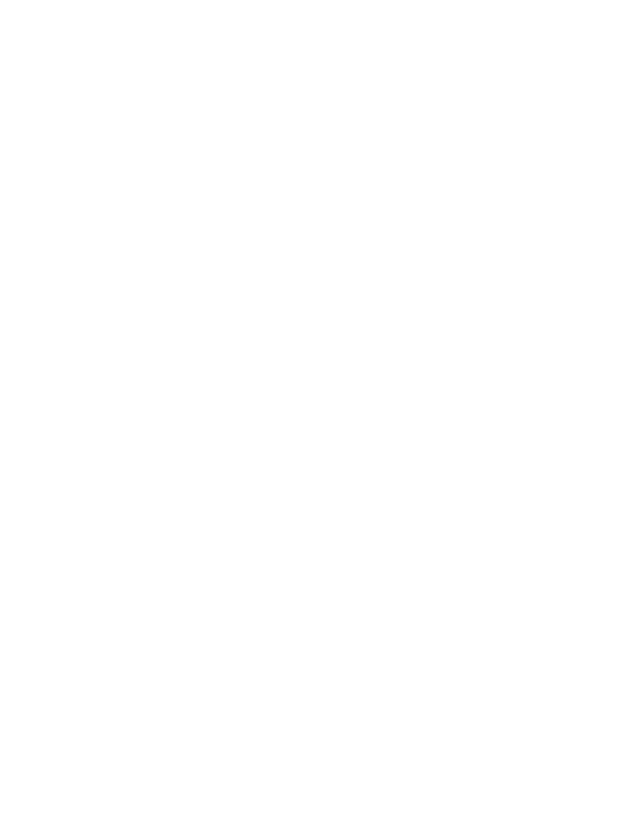
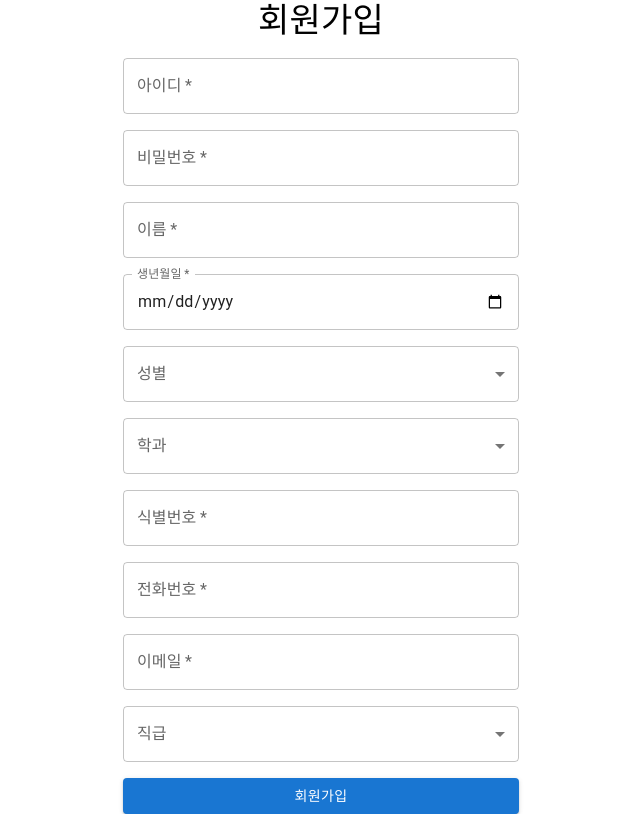
Before and after one commit to 2024-advanced-web-programming/AWPTerm-frontEnd, a React (Create React App) app: page /register in a window 1280 px wide. Before the commit this address had no page. Shown: the whole page, without its empty margins (319-959 px from the left). Built offline with nearby package versions, Linux system fonts and the light colour scheme.

Commit message:
[Front :: 종속성 수정 / 기타 컴포넌트 수정]

```diff
--- a/src/App.js
+++ b/src/App.js
@@ -1,16 +1,22 @@
 import React from 'react';
 import { BrowserRouter as Router, Routes, Route } from 'react-router-dom';
 import './App.css';
-import NavBar from './components/nav/navBar';
+// import NavBar from './components/nav/navBar';
 import Top from './components/main/top';
+import Login from './components/user/login';
+import Register from './components/user/register';
+import KakaoLoginHandeler from './components/handler/kakaoLoginHandler';
 
 function App() {
   return (
     <Router>
       <div className="App">
-        <NavBar />
+        {/* <NavBar /> */}
         <Routes>
           <Route path="/" element={<Top />} />
+          <Route path="/login" element={<Login />} />
+          <Route path="/register" element={<Register />} />
+          <Route path="/member/kakao/callback" element={<KakaoLoginHandeler />} />
           {/* 다른 라우팅 경로에 대한 Route 추가 */}
         </Routes>
       </div>
--- /dev/null
+++ b/src/components/handler/kakaoLoginHandler.js
@@ -0,0 +1,45 @@
+import { useNavigate } from "react-router-dom";
+import { useEffect } from "react";
+import axios from "axios";
+
+const KakaoLoginHandeler = (props) => {
+    const navigate = useNavigate();
+    const code = new URL(window.location.href).searchParams.get("code");
+
+    console.log("loginHandler")
+
+    useEffect(() => {
+        const kakaoLogin = async () => {
+          await axios({
+            method: "GET",
+            url: `${process.env.REACT_APP_SERVER_URL + '/member/kakao/callback/v2'}?code=${code}`,
+            headers: {
+              "Content-Type": "application/json;charset=utf-8", //json형태로 데이터를 보내겠다는뜻
+            //   "Access-Control-Allow-Origin": "*", //이건 cors 에러때문에 넣어둔것. 당신의 프로젝트에 맞게 지워도됨
+            },
+          }).then((res) => { //백에서 완료후 우리사이트 전용 토큰 넘겨주는게 성공했다면
+            console.log(res);
+            //계속 쓸 정보들( ex: 이름) 등은 localStorage에 저장해두자
+            // localStorage.setItem("name", res.data.account.kakaoName);
+            console.log("id", res.data.data.code);
+            console.log("pw", res.data.data.token);
+            //로그인이 성공하면 이동할 페이지
+            navigate("/register");
+          });
+        };
+        kakaoLogin();
+      }, [props.history]);
+
+
+      return (
+        <div className="LoginHandeler">
+          <div className="notice">
+            <p>로그인 중입니다.</p>
+            <p>잠시만 기다려주세요.</p>
+            <div className="spinner"></div>
+          </div>
+        </div>
+      );
+    };
+
+export default KakaoLoginHandeler;
--- a/src/components/nav/navBar.js
+++ b/src/components/nav/navBar.js
@@ -1,43 +1,37 @@
-import React from 'react';
-import { AppBar, Toolbar, Button, Typography } from '@mui/material';
-import { makeStyles } from '@mui/styles'; // 수정된 부분
+// import React from 'react';
+// import { AppBar, Toolbar, Button, Typography } from '@mui/material';
+// import { experimentalStyled as styled } from '@mui/system'; // @mui/system에서 experimentalStyled 가져오기
 
-const useStyles = makeStyles((theme) => ({
-  root: {
-    flexGrow: 1,
-  },
-  title: {
-    flexGrow: 1,
-  },
-  menuButton: {
-    marginRight: theme.spacing(2),
-  },
-}));
+// const StyledAppBar = styled(AppBar)(({ theme }) => ({
+//   // AppBar에 대한 스타일
+// }));
 
-const NavBar = () => {
-  const classes = useStyles();
+// const StyledToolbar = styled(Toolbar)(({ theme }) => ({
+//   // Toolbar에 대한 스타일
+// }));
 
-  return (
-    <div className={classes.root}>
-      <AppBar position="static">
-        <Toolbar>
-          <Typography variant="h6" className={classes.title}>
-            My App
-          </Typography>
-          <Button color="inherit">로그인</Button>
-          <Button color="inherit">회원가입</Button>
-        </Toolbar>
-      </AppBar>
-      <AppBar position="static" color="default">
-        <Toolbar>
-          <Button color="inherit">동아리 조회</Button>
-          <Button color="inherit">동아리 행사</Button>
-          <Button color="inherit">동영상</Button>
-          <Button color="inherit">사진</Button>
-        </Toolbar>
-      </AppBar>
-    </div>
-  );
-};
+// const NavBar = () => {
+//   return (
+//     <div>
+//       <StyledAppBar position="static">
+//         <StyledToolbar>
+//           <Typography variant="h6" component="div" sx={{ flexGrow: 1 }}>
+//             내 앱
+//           </Typography>
+//           <Button color="inherit">로그인</Button>
+//           <Button color="inherit">회원가입</Button>
+//         </StyledToolbar>
+//       </StyledAppBar>
+//       <StyledAppBar position="static" color="default">
+//         <StyledToolbar>
+//           <Button color="inherit">동아리 조회</Button>
+//           <Button color="inherit">동아리 행사</Button>
+//           <Button color="inherit">동영상</Button>
+//           <Button color="inherit">사진</Button>
+//         </StyledToolbar>
+//       </StyledAppBar>
+//     </div>
+//   );
+// };
 
-export default NavBar;
+// export default NavBar;
--- a/src/components/user/login.js
+++ b/src/components/user/login.js
@@ -0,0 +1,73 @@
+import React, { useState } from 'react';
+import { TextField, Button, Typography, Container } from '@mui/material';
+import axios from 'axios';
+
+const Login = () => {
+  const [username, setUsername] = useState('');
+  const [password, setPassword] = useState('');
+
+  const rest_api_key = process.env.REACT_APP_KAKAO_REST_API_KEY;
+  const redirect_uri = process.env.REACT_APP_KAKAO_REDIRECT_URI;
+
+  const kakaoURL = `https://kauth.kakao.com/oauth/authorize?client_id=${rest_api_key}&redirect_uri=${redirect_uri}&response_type=code`
+
+  const handleSubmit = async (event) => {
+    event.preventDefault();
+
+    try {
+        const res = await axios.post(process.env.REACT_APP_SERVER_URL + '/member/login', {
+            username,
+            password
+        });
+
+        console.log("success", res.data);
+    } catch (error) {
+        console.log("fail", error);
+    }
+  };
+
+  const handleKakaoLogin = async () => {
+    console.log("카카오 로그인");
+
+    window.location.href = kakaoURL;
+  }
+
+//   const getCode = async() => {
+
+
+//     const code = new URL(window.location.href).searchParams.get("code");
+//     const id = new URL(window.location.href).searchParams.get("id");
+//     const password = new URL(window.location.href).searchParams.get("password");
+
+//     console.log("code", code);
+//     console.log("id", id);
+//     console.log("pw", password);
+//   }
+
+  return (
+    <Container maxWidth="xs">
+      <Typography variant="h4" align="center">로그인</Typography>
+      <form style={{ marginTop: '1rem', display: 'flex', flexDirection: 'column', gap: '1rem' }} onSubmit={handleSubmit}>
+        <TextField
+          label="사용자명"
+          variant="outlined"
+          value={username}
+          onChange={(e) => setUsername(e.target.value)}
+          required
+        />
+        <TextField
+          label="비밀번호"
+          type="password"
+          variant="outlined"
+          value={password}
+          onChange={(e) => setPassword(e.target.value)}
+          required
+        />
+        <Button variant="contained" color="primary" type="submit">로그인</Button>
+        <Button variant="contained" color="primary" onClick={handleKakaoLogin}>카카오 로그인</Button>
+      </form>
+    </Container>
+  );
+};
+
+export default Login;
--- /dev/null
+++ b/src/components/user/register.js
@@ -0,0 +1,150 @@
+import React, { useState } from 'react';
+import axios from 'axios';
+import { TextField, Button, Typography, Container, MenuItem, FormControl, InputLabel, Select } from '@mui/material';
+
+const Register = () => {
+  const [formData, setFormData] = useState({
+    id: '',
+    password: '',
+    name: '',
+    birthDate: '',
+    gender: '',
+    major: '',
+    code: '',
+    phoneNumber: '',
+    email: '',
+    position: ''
+  });
+
+  const handleChange = (e) => {
+    const { name, value } = e.target;
+    setFormData({
+      ...formData,
+      [name]: value
+    });
+  };
+
+  const handleSubmit = async (event) => {
+    event.preventDefault();
+
+    try {
+      const res = await axios.post(process.env.REACT_APP_SERVER_URL + 'register', formData);
+      console.log('회원가입 성공:', res.data);
+      // 여기에서 회원가입이 성공했을 때 할 작업 추가
+    } catch (error) {
+      console.error('회원가입 실패:', error);
+      // 여기에서 회원가입이 실패했을 때 할 작업 추가
+    }
+  };
+
+  return (
+    <Container maxWidth="xs">
+      <Typography variant="h4" align="center">회원가입</Typography>
+      <form style={{ marginTop: '1rem', display: 'flex', flexDirection: 'column', gap: '1rem' }} onSubmit={handleSubmit}>
+        <TextField
+          label="아이디"
+          name="id"
+          variant="outlined"
+          value={formData.id}
+          onChange={handleChange}
+          required
+        />
+        <TextField
+          label="비밀번호"
+          type="password"
+          name="password"
+          variant="outlined"
+          value={formData.password}
+          onChange={handleChange}
+          required
+        />
+        <TextField
+          label="이름"
+          name="name"
+          variant="outlined"
+          value={formData.name}
+          onChange={handleChange}
+          required
+        />
+        <TextField
+          label="생년월일"
+          type="date"
+          name="birthDate"
+          variant="outlined"
+          value={formData.birthDate}
+          onChange={handleChange}
+          required
+          InputLabelProps={{ shrink: true }}
+        />
+        <FormControl variant="outlined">
+          <InputLabel>성별</InputLabel>
+          <Select
+            label="성별"
+            name="gender"
+            value={formData.gender}
+            onChange={handleChange}
+            required
+          >
+            <MenuItem value="남자">남자</MenuItem>
+            <MenuItem value="여자">여자</MenuItem>
+          </Select>
+        </FormControl>
+        <FormControl variant="outlined">
+          <InputLabel>학과</InputLabel>
+          <Select
+            label="학과"
+            name="major"
+            value={formData.major}
+            onChange={handleChange}
+            required
+          >
+            <MenuItem value="컴퓨터소프트웨어공학과">컴퓨터소프트웨어공학과</MenuItem>
+            <MenuItem value="컴퓨터공학과">컴퓨터공학과</MenuItem>
+            <MenuItem value="인공지능공학과">능동지능공학과</MenuItem>
+          </Select>
+        </FormControl>
+        <TextField
+          label="식별번호"
+          name="code"
+          variant="outlined"
+          value={formData.code}
+          onChange={handleChange}
+          required
+        />
+        <TextField
+          label="전화번호"
+          name="phoneNumber"
+          variant="outlined"
+          value={formData.phoneNumber}
+          onChange={handleChange}
+          required
+        />
+        <TextField
+          label="이메일"
+          type="email"
+          name="email"
+          variant="outlined"
+          value={formData.email}
+          onChange={handleChange}
+          required
+        />
+        <FormControl variant="outlined">
+          <InputLabel>직급</InputLabel>
+          <Select
+            label="직급"
+            name="position"
+            value={formData.position}
+            onChange={handleChange}
+            required
+          >
+            <MenuItem value="교수">교수</MenuItem>
+            <MenuItem value="학생">학생</MenuItem>
+          </Select>
+        </FormControl>
+        <Button variant="contained" color="primary" type="submit">회원가입</Button>
+      </form>
+    </Container>
+  );
+};
+
+export default Register;
```
Also changed, not shown: package.json (+7 -2 lines), 1 other file (tests, documents, lock files or other folders).
